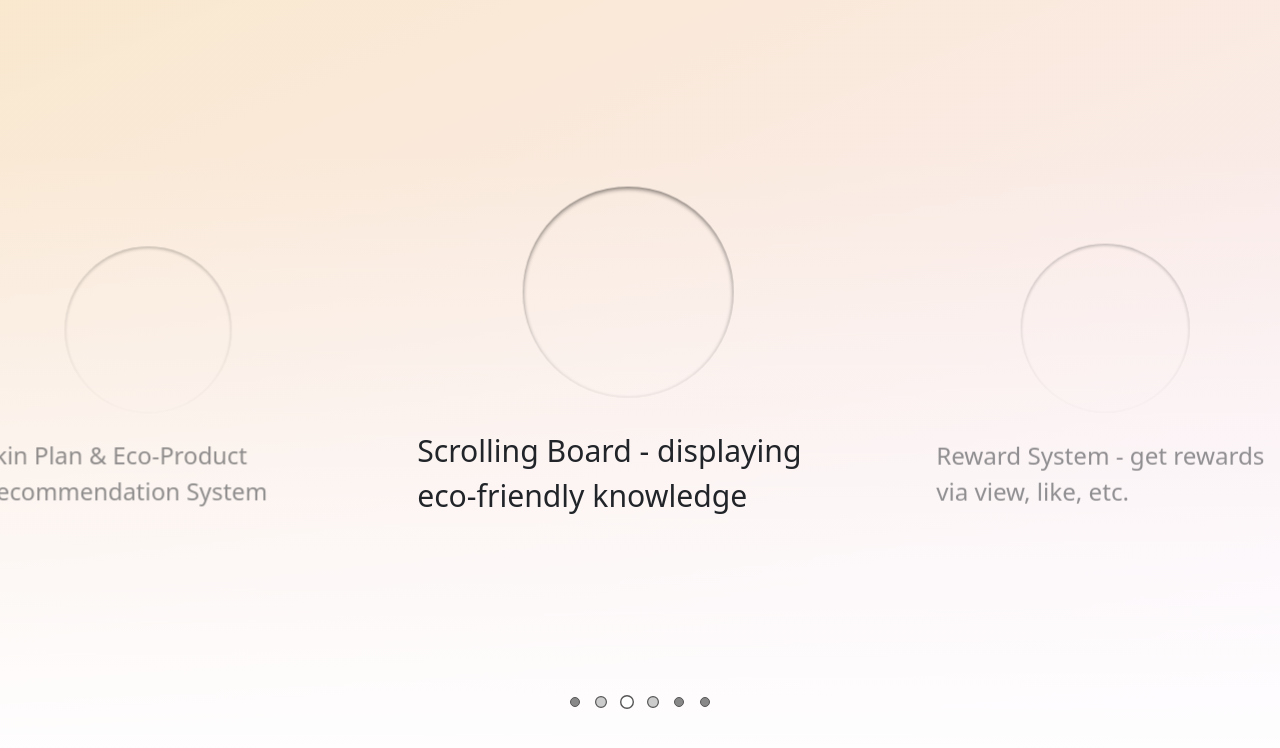
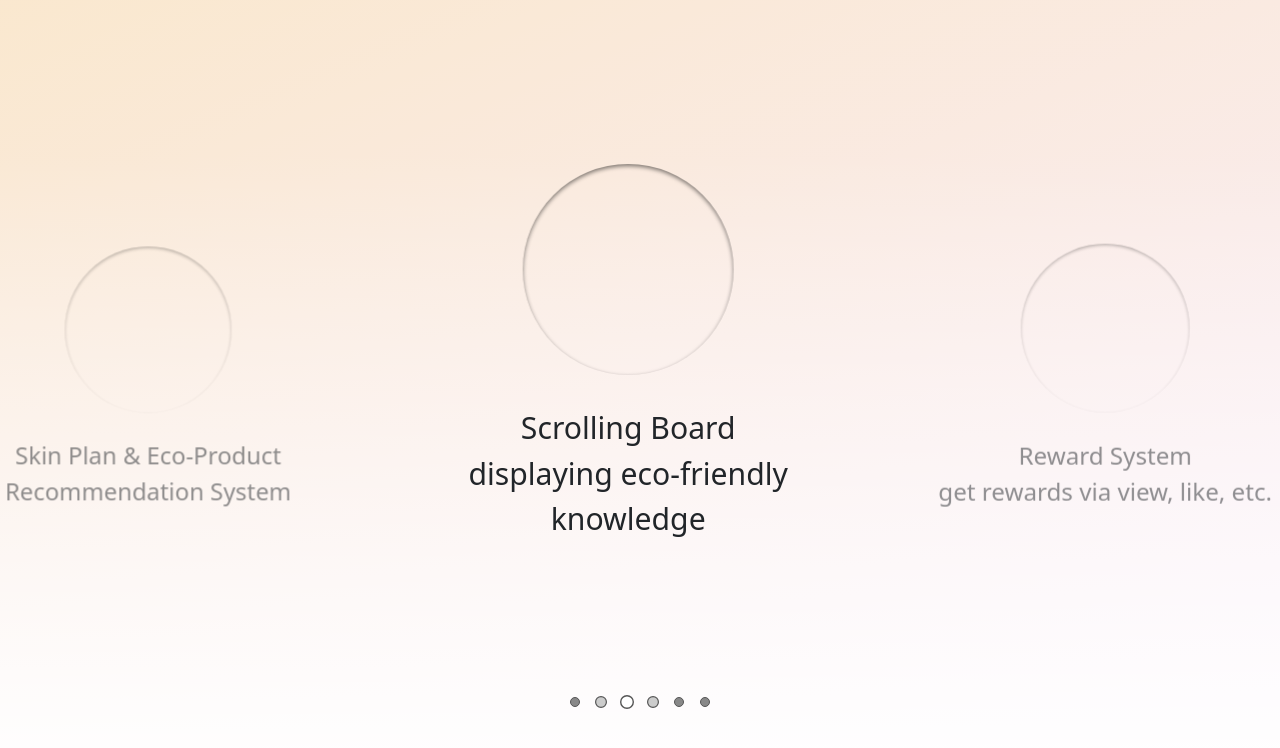
Before and after one commit to Corring/Natural-Beauty-Web, a plain HTML site: page index.html in a window 1280 px wide. Shown: the part 804-1552 px from the top of the page. Drawn offline with nearby package versions, Linux system fonts and the light colour scheme.

Commit message:
key feature page

```diff
--- a/CSS/carsoul.css
+++ b/CSS/carsoul.css
@@ -262,6 +262,11 @@
     width: 100%;
   }
 
+  .quote-text{
+    position: relative;
+    text-align: center;
+  }
+
   .quote {
     cursor: pointer;
       left: 50%;
--- a/index.html
+++ b/index.html
@@ -48,32 +48,32 @@
                   <li class="quote current">
                     <div class="quote-image" style="background-image: url(./images/murray2.jpg);"></div>
                     <div class="quote-text">
-                        Skin Plan & Eco-Product Recommendation System
+                        Skin Plan & Eco-Product <br> Recommendation System
                     </div>
                   </li>
                   <li class="quote next">
                     <div class="quote-image" style="background-image: url(./images/murray3.jpg);"></div>
                     <div class="quote-text">
-                        Scrolling Board - displaying eco-friendly knowledge
+                        Scrolling Board <br> displaying eco-friendly knowledge
                     </div>
                   </li>
                   <li class="quote">
                     <div class="quote-image" style="background-image: url(./images/murray4.jpg);"></div>
                     <div class="quote-text">
-                        Reward System - get rewards via view, like, etc.
+                        Reward System <br> get rewards via view, like, etc.
                     </div>
                   </li>
                   <li class="quote">
                     <div class="quote-image" style="background-image: url(./images/murray5.jpg);"></div>
                     <div class="quote-text">
-                        Wiki - categories library of cosmetic and environment
+                        Wiki <br> categories library of cosmetic and environment
                     </div>
                   </li>
 
                   <li class="quote">
                     <div class="quote-image" style="background-image: url(./images/murray5.jpg);"></div>
                     <div class="quote-text">
-                        Community - social platform
+                        Community <br> social platform
                     </div>
                   </li>
                 </ul>
```
